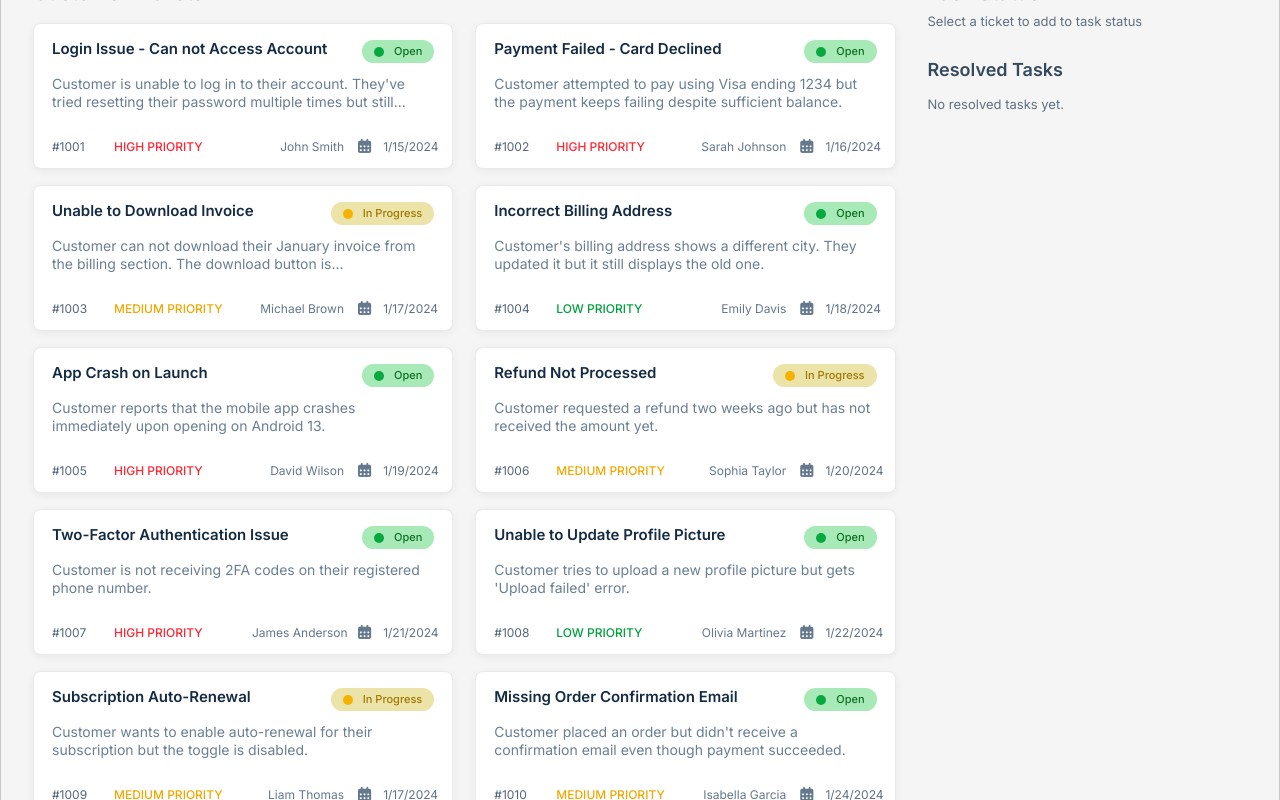
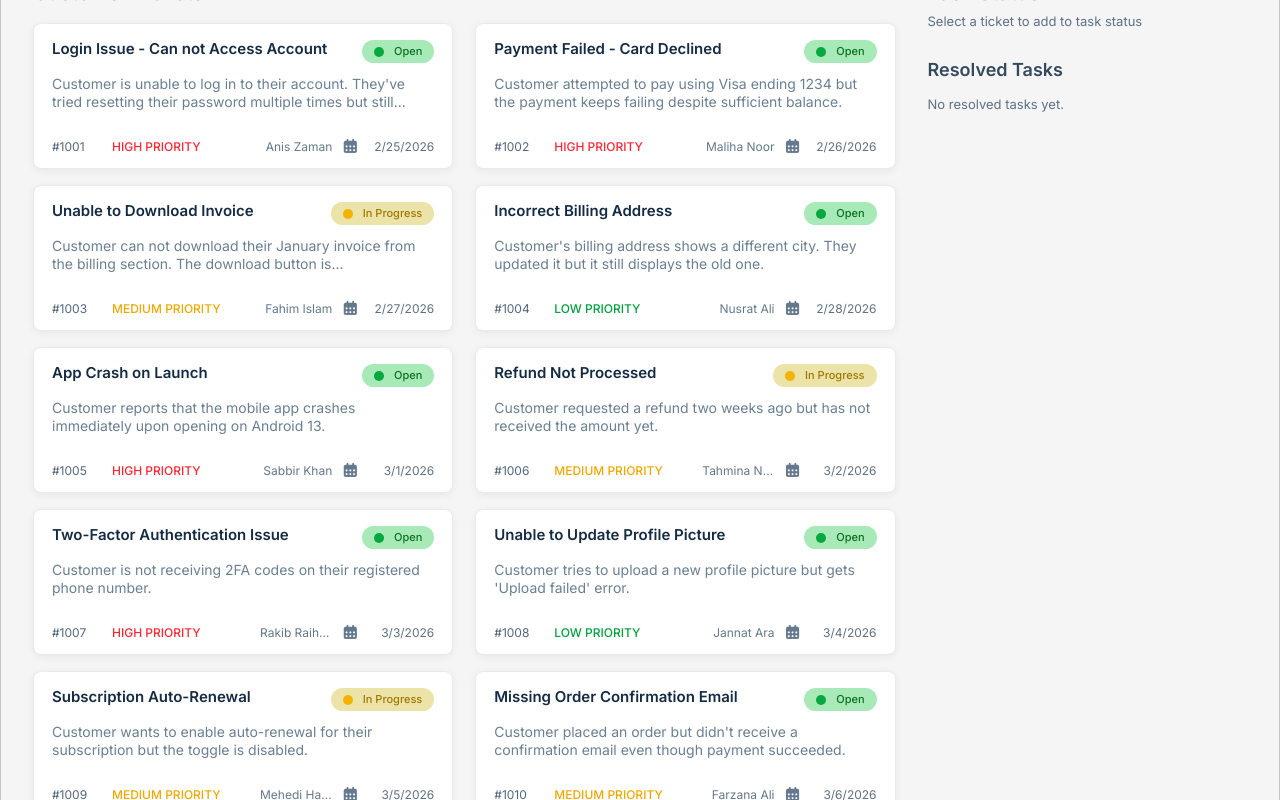
Before and after one commit to rownak2385/ph-mrb-assignment2, a React (Vite) app: page / in a window 1280 px wide. Shown: the part 440-1240 px from the top of the page. Built offline with nearby package versions, Linux system fonts and the light colour scheme.

Commit message:
Bug Fixes and polishing

```diff
--- a/src/components/Footer.jsx
+++ b/src/components/Footer.jsx
@@ -62,7 +62,7 @@ export default function Footer() {
       </div>
 
       <div className="footer-bottom">
-        <p className="copyright">© 2025 CS — Ticket System. All rights reserved.</p>
+        <p className="copyright">© 2026 CS — Ticket System. All rights reserved.</p>
       </div>
     </footer>
   );
--- a/src/data/tickets.json
+++ b/src/data/tickets.json
@@ -3,90 +3,90 @@
     "id": 1001,
     "title": "Login Issue - Can not Access Account",
     "description": "Customer is unable to log in to their account. They've tried resetting their password multiple times but still...",
-    "customer": "John Smith",
+    "customer": "Anis Zaman",
     "priority": "HIGH PRIORITY",
     "status": "Open",
-    "createdAt": "1/15/2024"
+    "createdAt": "2/25/2026"
   },
   {
     "id": 1002,
     "title": "Payment Failed - Card Declined",
     "description": "Customer attempted to pay using Visa ending 1234 but the payment keeps failing despite sufficient balance.",
-    "customer": "Sarah Johnson",
+    "customer": "Maliha Noor",
     "priority": "HIGH PRIORITY",
     "status": "Open",
-    "createdAt": "1/16/2024"
+    "createdAt": "2/26/2026"
   },
   {
     "id": 1003,
     "title": "Unable to Download Invoice",
     "description": "Customer can not download their January invoice from the billing section. The download button is...",
-    "customer": "Michael Brown",
+    "customer": "Fahim Islam",
     "priority": "MEDIUM PRIORITY",
     "status": "In Progress",
-    "createdAt": "1/17/2024"
+    "createdAt": "2/27/2026"
   },
   {
     "id": 1004,
     "title": "Incorrect Billing Address",
     "description": "Customer's billing address shows a different city. They updated it but it still displays the old one.",
-    "customer": "Emily Davis",
+    "customer": "Nusrat Ali",
     "priority": "LOW PRIORITY",
     "status": "Open",
-    "createdAt": "1/18/2024"
+    "createdAt": "2/28/2026"
   },
   {
     "id": 1005,
     "title": "App Crash on Launch",
     "description": "Customer reports that the mobile app crashes immediately upon opening on Android 13.",
-    "customer": "David Wilson",
+    "customer": "Sabbir Khan",
     "priority": "HIGH PRIORITY",
     "status": "Open",
-    "createdAt": "1/19/2024"
+    "createdAt": "3/1/2026"
   },
   {
     "id": 1006,
     "title": "Refund Not Processed",
     "description": "Customer requested a refund two weeks ago but has not received the amount yet.",
-    "customer": "Sophia Taylor",
+    "customer": "Tahmina Noor",
     "priority": "MEDIUM PRIORITY",
     "status": "In Progress",
-    "createdAt": "1/20/2024"
+    "createdAt": "3/2/2026"
   },
   {
     "id": 1007,
     "title": "Two-Factor Authentication Issue",
     "description": "Customer is not receiving 2FA codes on their registered phone number.",
-    "customer": "James Anderson",
+    "customer": "Rakib Raihan",
     "priority": "HIGH PRIORITY",
     "status": "Open",
-    "createdAt": "1/21/2024"
+    "createdAt": "3/3/2026"
   },
   {
     "id": 1008,
     "title": "Unable to Update Profile Picture",
     "description": "Customer tries to upload a new profile picture but gets 'Upload failed' error.",
-    "customer": "Olivia Martinez",
+    "customer": "Jannat Ara",
     "priority": "LOW PRIORITY",
     "status": "Open",
-    "createdAt": "1/22/2024"
+    "createdAt": "3/4/2026"
   },
   {
     "id": 1009,
     "title": "Subscription Auto-Renewal",
     "description": "Customer wants to enable auto-renewal for their subscription but the toggle is disabled.",
-    "customer": "Liam Thomas",
+    "customer": "Mehedi Hasan",
     "priority": "MEDIUM PRIORITY",
     "status": "In Progress",
-    "createdAt": "1/17/2024"
+    "createdAt": "3/5/2026"
   },
   {
     "id": 1010,
     "title": "Missing Order Confirmation Email",
     "description": "Customer placed an order but didn't receive a confirmation email even though payment succeeded.",
-    "customer": "Isabella Garcia",
+    "customer": "Farzana Ali",
     "priority": "MEDIUM PRIORITY",
     "status": "Open",
-    "createdAt": "1/24/2024"
+    "createdAt": "3/6/2026"
   }
 ]
--- a/src/index.css
+++ b/src/index.css
@@ -314,9 +314,10 @@ a {
 }
 
 .ticket-meta {
-  display: flex;
+  display: grid;
+  grid-template-columns: 50px 138px 1fr 16px 66px;
   align-items: center;
-  gap: 12px;
+  column-gap: 10px;
   margin-top: 0;
   font-size: 12px;
   color: #5f7182;
@@ -324,12 +325,12 @@ a {
 
 .ticket-id {
   color: #52667a;
-  min-width: 50px;
+  min-width: 0;
 }
 
 .ticket-priority {
   font-weight: 500;
-  min-width: 126px;
+  min-width: 0;
 }
 
 .priority-high {
@@ -345,21 +346,25 @@ a {
 }
 
 .ticket-meta .ticket-customer {
-  margin-left: auto;
+  margin-left: 0;
   white-space: nowrap;
-  min-width: 92px;
+  min-width: 0;
   text-align: right;
+  overflow: hidden;
+  text-overflow: ellipsis;
 }
 
 .ticket-date-icon {
-  margin-left: 2px;
+  margin-left: 0;
   font-size: 15px;
   color: #65798e;
+  justify-self: center;
 }
 
 .ticket-date {
   color: #5f7182;
   white-space: nowrap;
+  justify-self: end;
 }
 
 .task-status {
@@ -774,6 +779,7 @@ a {
   }
 
   .ticket-meta {
+    display: flex;
     flex-wrap: wrap;
     gap: 8px 12px;
     font-size: 11px;
```
